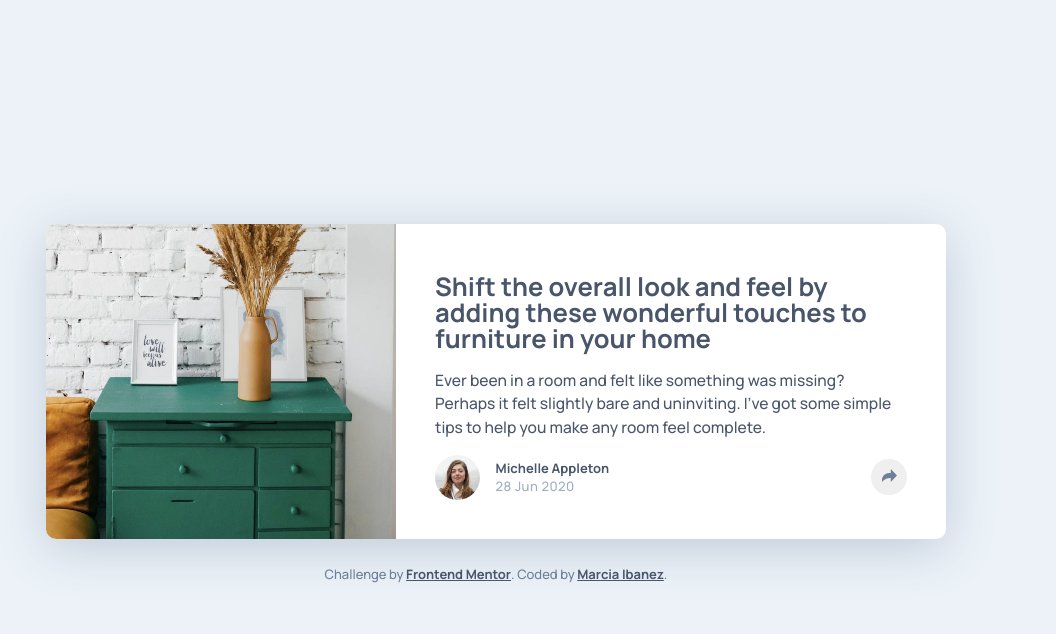
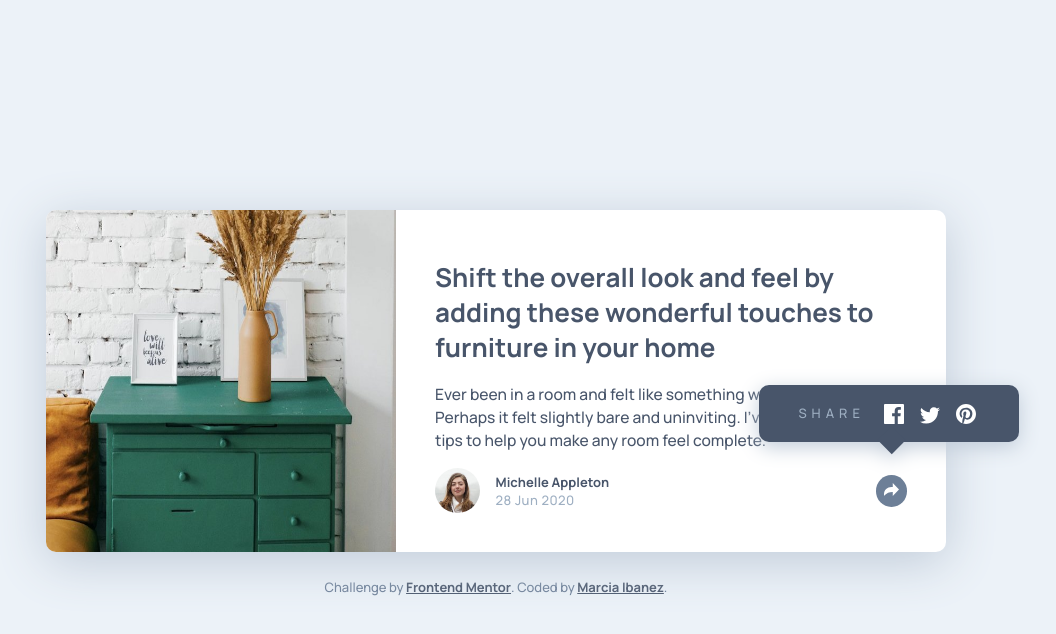
Before and after one commit to marciaibanez/article-preview-component, a website: page index.html in a window 1280 px wide. Both pictures are taken after a click on the button 1033 px from the left and 477 px from the top of the page. Shown: the whole page, without its empty margins (144-1200 px from the left). Drawn offline with Linux system fonts and the light colour scheme.

Commit message:
finish card

```diff
--- a/index.html
+++ b/index.html
@@ -54,9 +54,24 @@
               </div>
             </div>
 
-            <button class="article-card__share">
-              <img src="images/icon-share.svg" alt="Share button." />
-            </button>
+            <div class="article-card__footer-container">
+              <button class="article-card__share">
+                <svg xmlns="http://www.w3.org/2000/svg" width="15" height="13">
+                  <path
+                    fill="#6E8098"
+                    d="M15 6.495L8.766.014V3.88H7.441C3.33 3.88 0 7.039 0 10.936v2.049l.589-.612C2.59 10.294 5.422 9.11 8.39 9.11h.375v3.867L15 6.495z"
+                  />
+                </svg>
+              </button>
+              <div class="article-card__social hide" data-state="closed">
+                <p class="article-card__social-text">Share</p>
+                <div class="article-card__social-icons">
+                  <a href="https://www.facebook.com"><img src="images/icon-facebook.svg" alt="Facebook icon." /></a>
+                  <a href="https://twitter.com"><img src="images/icon-twitter.svg" alt="Twitter icon." /></a>
+                  <a href="https://pinterest.com"><img src="images/icon-pinterest.svg" alt="Pinterest icon." /></a>
+                </div>
+              </div>
+            </div>
           </div>
         </div>
       </div>
@@ -68,5 +83,7 @@
         >. Coded by <a href="https://marciaibanez.com/">Marcia Ibanez</a>.
       </div>
     </main>
+
+    <script src="index.js"></script>
   </body>
 </html>
--- /dev/null
+++ b/index.js
@@ -0,0 +1,31 @@
+const shareButton = document.querySelector(".article-card__share");
+const shareButtonSvgPath = document.querySelector(".article-card__share path");
+const socialBlock = document.querySelector(".article-card__social");
+const card = document.querySelector(".article-card__content");
+const mql = window.matchMedia("(max-width: 768px)");
+
+shareButton.addEventListener("click", () => {
+  const state = socialBlock.dataset.state;
+
+  if (state === "closed") {
+    socialBlock.classList.add("show");
+    socialBlock.classList.remove("hide");
+    socialBlock.dataset.state = "opened";
+    shareButton.style.background = "var(--desaturated-dark-blue)";
+    shareButtonSvgPath.style.fill = "var(--white)";
+
+    if (mql.matches) {
+      card.style.padding = "2rem 2.5rem 1rem";
+    }
+  } else {
+    socialBlock.classList.add("hide");
+    socialBlock.classList.remove("show");
+    socialBlock.dataset.state = "closed";
+    shareButton.style.background = "var(--light-grayish-blue)";
+    shareButtonSvgPath.style.fill = "var(--desaturated-dark-blue)";
+
+    if (mql.matches) {
+      card.style.padding = "2rem 2.5rem 1.7rem";
+    }
+  }
+});
--- a/styles.scss
+++ b/styles.scss
@@ -25,12 +25,25 @@ img {
   max-height: 100%;
 }
 
+.show,
+.hide {
+  transition: opacity 0.5s;
+}
+
+.show {
+  opacity: 1;
+}
+.hide {
+  opacity: 0;
+}
+
 .article-card {
   max-width: 350px;
   background: var(--white);
   border-radius: 10px;
+  box-shadow: 0 10px 50px hsl(212, 23%, 80%);
+  position: relative;
   margin: 2rem;
-  box-shadow: 0px 10px 50px hsl(212, 23%, 80%);
 
   &__content {
     padding: 2rem 2.5rem 1.7rem;
@@ -51,14 +64,14 @@ img {
   }
 
   &__title {
-    font-size: clamp(1.3rem, 2vw, 2rem);
+    font-size: clamp(1.3rem, 3vw, 2rem);
+    line-height: clamp(2rem, 3vw, 2.7rem);
     font-weight: 700;
-    line-height: clamp(2rem, 2vw, 2.7rem);
   }
 
   &__description {
-    font-size: clamp(1rem, 2vw, 1.2rem);
-    line-height: clamp(1.6rem, 2vw, 1.8rem);
+    font-size: clamp(1rem, 3vw, 1.2rem);
+    line-height: clamp(1.6rem, 3vw, 1.8rem);
     font-weight: 500;
   }
 
@@ -73,6 +86,11 @@ img {
     margin-top: 2.5rem;
   }
 
+  &__footer-container {
+    display: flex;
+    align-items: center;
+  }
+
   &__author-avatar {
     width: 45px;
     height: 45px;
@@ -83,7 +101,7 @@ img {
   &__author-name,
   &__author-post-date {
     margin: 0;
-    font-size: clamp(0.8rem, 2vw, 1rem);
+    font-size: clamp(0.8rem, 3vw, 1rem);
   }
 
   &__author-name {
@@ -99,7 +117,37 @@ img {
   &__share {
     border: none;
     border-radius: 50%;
-    padding: 0.8rem;
+    padding: 0.6rem;
+    position: relative;
+    z-index: 1;
+    transition: 0.5s all ease-in-out;
+
+    &:hover {
+      cursor: pointer;
+    }
+  }
+
+  &__social {
+    background: var(--dark-grayish-blue);
+    position: absolute;
+    bottom: 0;
+    left: 0;
+    right: 0;
+    display: flex;
+    align-items: center;
+    padding: 1rem 2.5rem;
+    border-bottom-left-radius: 10px;
+    border-bottom-right-radius: 10px;
+    text-transform: uppercase;
+    color: var(--grayish-blue);
+    font-size: 1rem;
+    letter-spacing: 5px;
+  }
+
+  &__social-icons {
+    letter-spacing: clamp(0.1rem, 2vw, 1rem);
+    margin-top: 5px;
+    margin-left: clamp(0.5rem, 2vw, 1.5rem);
   }
 }
 
@@ -135,5 +183,29 @@ img {
     &__footer {
       margin-top: 1rem;
     }
+
+    &__footer-container {
+      position: relative;
+    }
+
+    &__social {
+      bottom: 5rem;
+      left: -9rem;
+      width: 14rem;
+      padding: 0.5rem 3rem;
+      border-radius: 10px;
+      filter: drop-shadow(0 5px 10px hsl(212, 23%, 80%));
+
+      &::after {
+        content: "";
+        width: 1.5rem;
+        height: 1.5rem;
+        background: var(--dark-grayish-blue);
+        position: absolute;
+        transform: rotate(45deg);
+        left: 47%;
+        top: 80%;
+      }
+    }
   }
 }
```
Also changed, not shown: styles.css, 1 other file.
